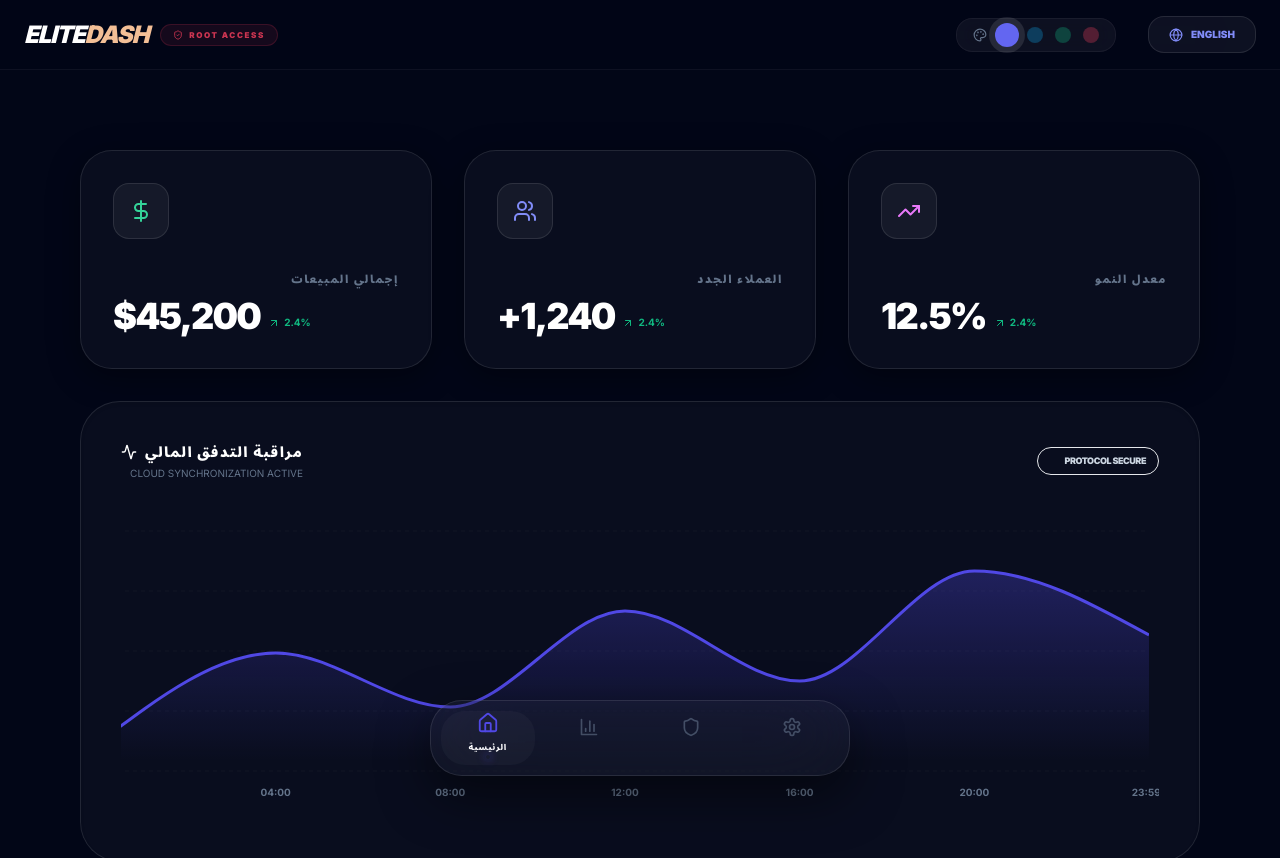
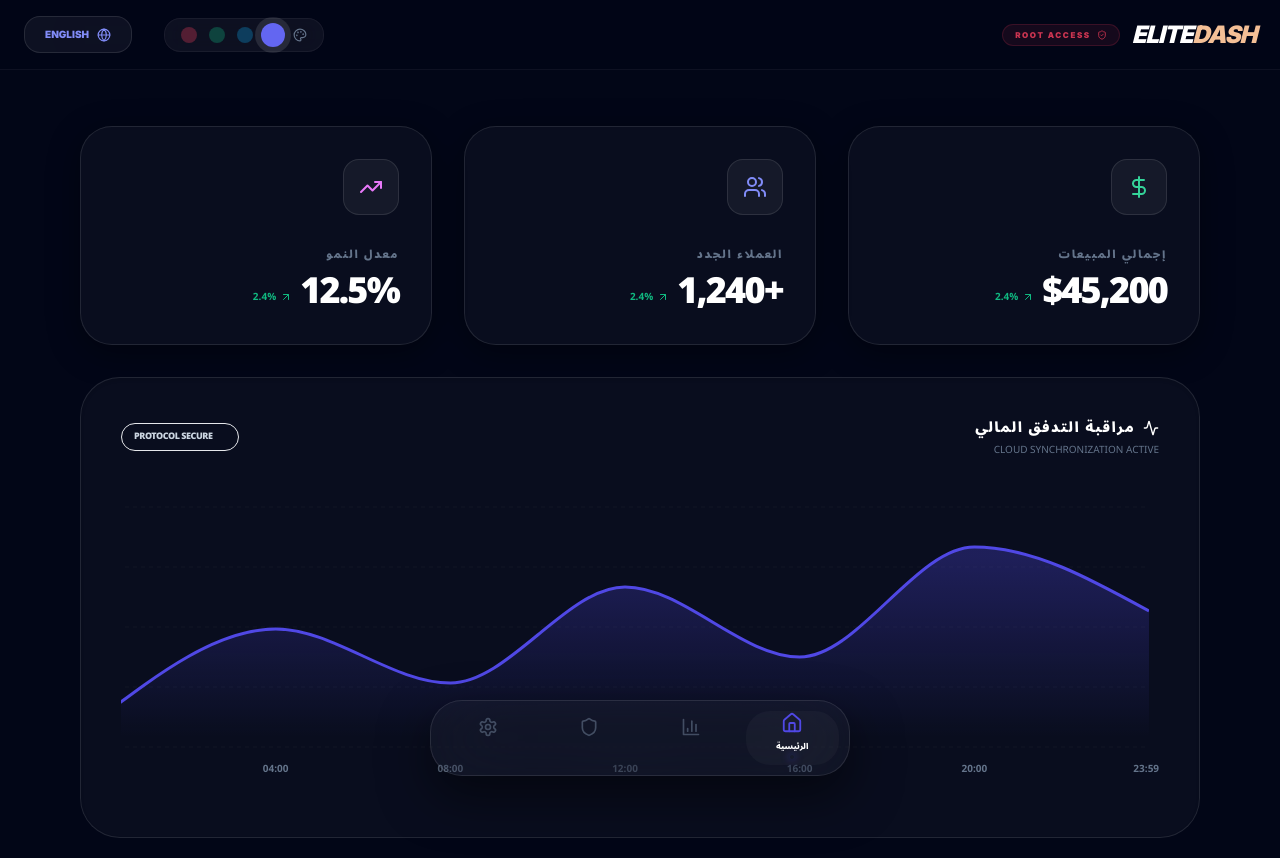
Before and after one commit to marwanalpumu-del/elitedash-modern-dashboard, a React (Vite) app: page / in a window 1280 px wide. Shown: the top 858 px of the page. Built offline with nearby package versions, Linux system fonts and the light colour scheme.

Commit message:
Update App.jsx

```diff
--- a/src/App.jsx
+++ b/src/App.jsx
@@ -1,8 +1,9 @@
 /**
  * @file App.jsx
- * @version 1.5.0
- * @description Centralized Application Orchestrator.
- * Manages Auth, RBAC, Protocols, and Routing.
+ * @version 1.6.0
+ * @author Marwan
+ * @description Centralized Application Orchestrator for EliteDash.
+ * Handles Global States: Auth, Routing, Theme (HSL), and Language (RTL/LTR).
  */
 import React, { useState, useEffect } from 'react';
 import Navbar from './components/Navbar';
@@ -17,9 +18,9 @@ import Login from './pages/Login';
 
 export default function App() {
   // --- GLOBAL STATES ---
-  const [isAuthenticated, setIsAuthenticated] = useState(true); // Set to false for production
+  const [isAuthenticated, setIsAuthenticated] = useState(true);
   const [activeTab, setActiveTab] = useState('home');
-  const [theme, setTheme] = useState('purple');
+  const [theme, setTheme] = useState('purple'); // Options: purple, ocean, emerald, rose
   const [lang, setLang] = useState('ar');
 
   // --- SYSTEM CONFIGURATION ---
@@ -27,31 +28,44 @@ export default function App() {
     audioEnabled: true,
   });
 
-  /** @effect ThemeOrchestrator - Syncs UI with selected Protocol */
+  /** * @effect SystemOrchestrator
+   * Syncs Theme, Language, and Document Direction (RTL/LTR)
+   */
   useEffect(() => {
+    // Sync Theme Attribute
     document.documentElement.setAttribute('data-theme', theme);
-  }, [theme]);
+
+    // Sync Document Language and Direction
+    document.documentElement.lang = lang;
+    document.documentElement.dir = lang === 'ar' ? 'rtl' : 'ltr';
+  }, [theme, lang]);
 
   // --- AUTH GUARD ---
   if (!isAuthenticated) return <Login onLogin={() => setIsAuthenticated(true)} lang={lang} />;
 
   /**
    * @function renderView
-   * @description Dynamic Router based on activeTab state.
+   * @description Dynamic Router with transition key to trigger re-animation on tab change.
    */
   const renderView = () => {
-    switch (activeTab) {
-      case 'home':      return <DashboardHome lang={lang} />;
-      case 'analytics': return <Analytics lang={lang} />;
-      case 'admin':     return <AdminPanel lang={lang} />;
-      case 'settings':  return <ProfileSettings lang={lang} />;
-      default:          return <DashboardHome lang={lang} />;
-    }
+    const views = {
+      home: <DashboardHome lang={lang} />,
+      analytics: <Analytics lang={lang} />,
+      admin: <AdminPanel lang={lang} />,
+      settings: <ProfileSettings lang={lang} />,
+    };
+
+    return (
+      <div key={activeTab} className="animate-reveal">
+        {views[activeTab] || <DashboardHome lang={lang} />}
+      </div>
+    );
   };
 
   return (
-    <div className={`min-h-screen bg-[#020617] text-slate-300 pb-32 transition-all duration-700 ${lang === 'ar' ? 'font-sans-ar text-right' : 'font-sans-en text-left'}`}>
+    <div className={`min-h-screen bg-[#020617] text-slate-300 pb-32 transition-colors duration-700 selection:bg-primary/30`}>
 
+      {/* HEADER SECTION */}
       <Navbar
         lang={lang}
         toggleLanguage={() => setLang(prev => prev === 'ar' ? 'en' : 'ar')}
@@ -61,10 +75,12 @@ export default function App() {
         audioEnabled={appConfig.audioEnabled}
       />
 
-      <main className="max-w-7xl mx-auto p-4 md:p-10 animate-in fade-in slide-in-from-bottom-4 duration-1000">
+      {/* MAIN CONTENT AREA */}
+      <main className="max-w-7xl mx-auto px-4 md:px-10 pt-4">
         {renderView()}
       </main>
 
+      {/* NAVIGATION SECTION */}
       <BottomNav
         activeTab={activeTab}
         setActiveTab={setActiveTab}
```
